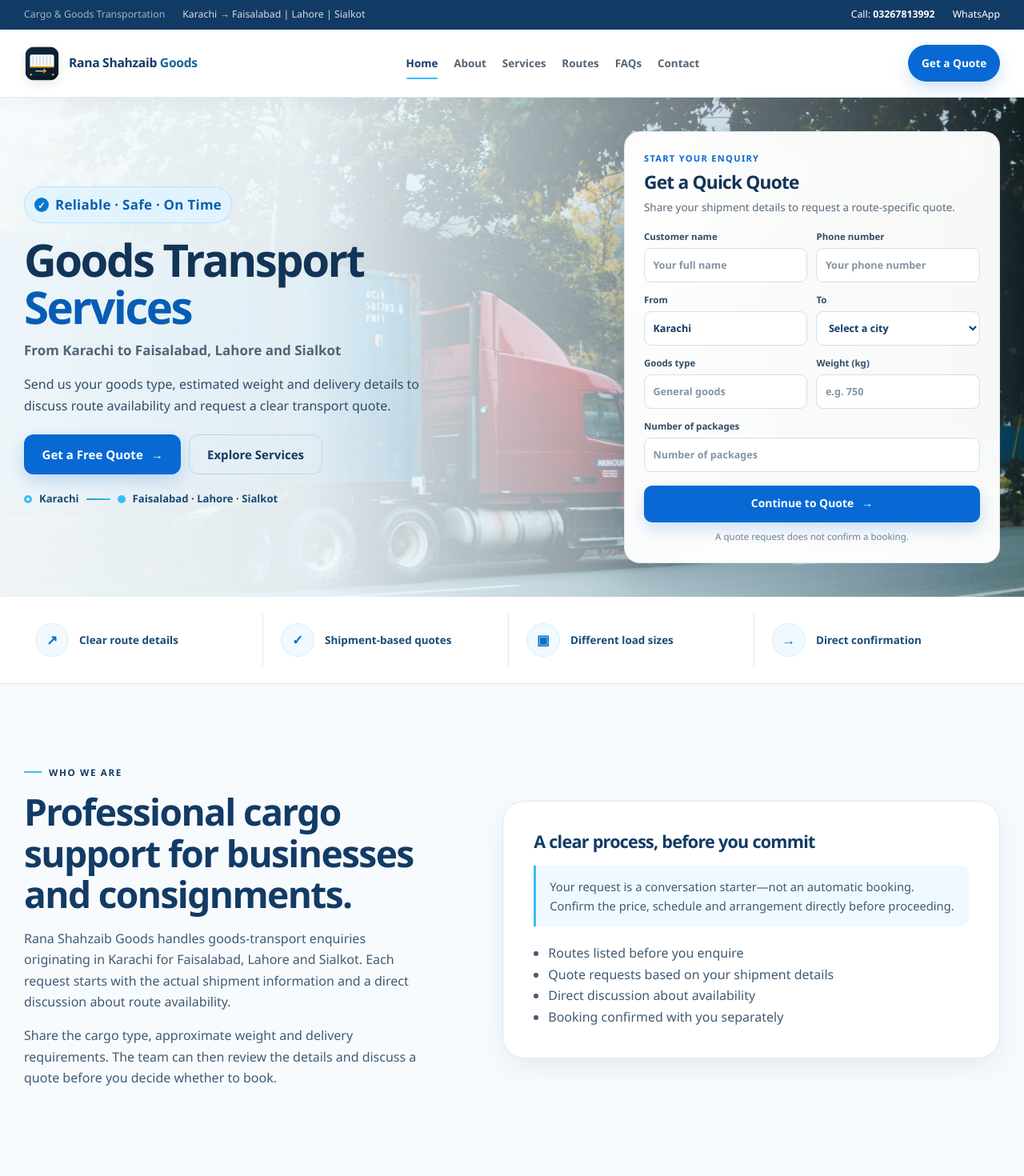
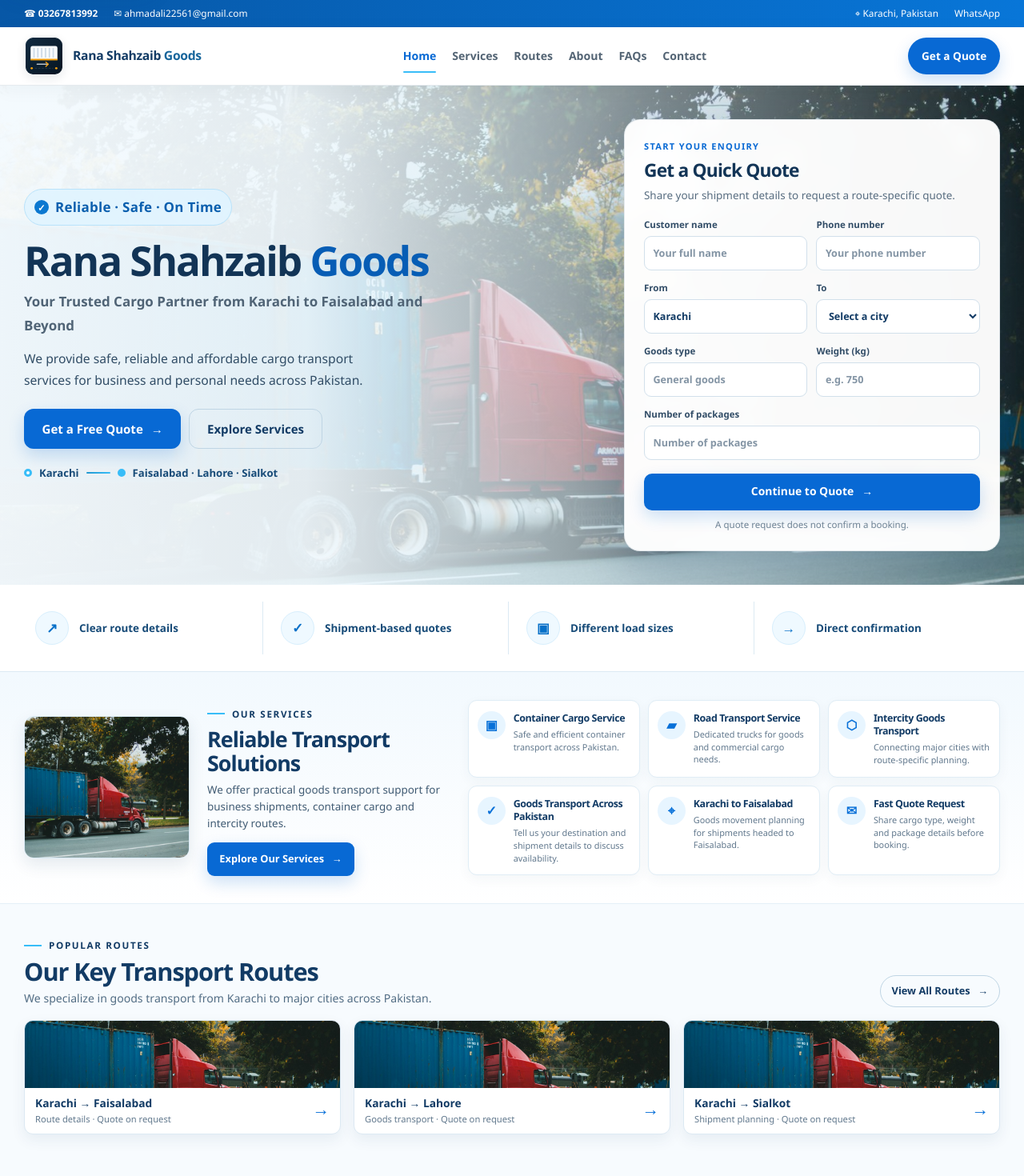
Before and after one commit to ranaahmad22561/rana-shazaib-goods-website, a Next.js app: page / in a window 1280 px wide. Shown: the top 1470 px of the page at 80% size. Built offline with nearby package versions, Linux system fonts and the light colour scheme.

Commit message:
Refine Design 1 homepage to match selected cargo UI reference

```diff
--- a/app/page.tsx
+++ b/app/page.tsx
@@ -70,11 +70,11 @@ export default function HomePage() {
           <div className="hero__content">
             <p className="hero__trust-pill"><span aria-hidden="true">✓</span> Reliable · Safe · On Time</p>
             <h1 className="hero__title">
-              Goods Transport <span>Services</span>
+              Rana Shahzaib <span>Goods</span>
             </h1>
-            <p className="hero__route-title">From Karachi to Faisalabad, Lahore and Sialkot</p>
+            <p className="hero__route-title">Your Trusted Cargo Partner from Karachi to Faisalabad and Beyond</p>
             <p>
-              Send us your goods type, estimated weight and delivery details to discuss route availability and request a clear transport quote.
+              We provide safe, reliable and affordable cargo transport services for business and personal needs across Pakistan.
             </p>
             <div className="hero__actions">
               <Link className="btn btn--primary" href="/quote">Get a Free Quote <span aria-hidden="true">→</span></Link>
@@ -157,7 +157,84 @@ export default function HomePage() {
         </div>
       </div>
 
-      <section className="section">
+
+      <section className="section design-services" aria-labelledby="design-services-title">
+        <div className="container design-services__layout">
+          <div className="design-services__intro">
+            <img
+              className="design-services__image"
+              src="/images/container-truck.jpg"
+              alt="Container truck transporting goods on a highway"
+              loading="lazy"
+            />
+            <div className="design-services__copy">
+              <p className="eyebrow">Our services</p>
+              <h2 id="design-services-title">Reliable Transport Solutions</h2>
+              <p>
+                We offer practical goods transport support for business shipments, container cargo and intercity routes.
+              </p>
+              <Link href="/services" className="btn btn--primary">Explore Our Services <span aria-hidden="true">→</span></Link>
+            </div>
+          </div>
+          <div className="design-services__cards">
+            <article className="design-service-card">
+              <span className="design-service-card__icon" aria-hidden="true">▣</span>
+              <div><h3>Container Cargo Service</h3><p>Safe and efficient container transport across Pakistan.</p></div>
+            </article>
+            <article className="design-service-card">
+              <span className="design-service-card__icon" aria-hidden="true">▰</span>
+              <div><h3>Road Transport Service</h3><p>Dedicated trucks for goods and commercial cargo needs.</p></div>
+            </article>
+            <article className="design-service-card">
+              <span className="design-service-card__icon" aria-hidden="true">⬡</span>
+              <div><h3>Intercity Goods Transport</h3><p>Connecting major cities with route-specific planning.</p></div>
+            </article>
+            <article className="design-service-card">
+              <span className="design-service-card__icon" aria-hidden="true">✓</span>
+              <div><h3>Goods Transport Across Pakistan</h3><p>Tell us your destination and shipment details to discuss availability.</p></div>
+            </article>
+            <article className="design-service-card">
+              <span className="design-service-card__icon" aria-hidden="true">⌖</span>
+              <div><h3>Karachi to Faisalabad</h3><p>Goods movement planning for shipments headed to Faisalabad.</p></div>
+            </article>
+            <article className="design-service-card">
+              <span className="design-service-card__icon" aria-hidden="true">✉</span>
+              <div><h3>Fast Quote Request</h3><p>Share cargo type, weight and package details before booking.</p></div>
+            </article>
+          </div>
+        </div>
+      </section>
+
+      <section className="section section--compact design-routes" aria-labelledby="design-routes-title">
+        <div className="container">
+          <div className="design-routes__heading">
+            <div>
+              <p className="eyebrow">Popular routes</p>
+              <h2 id="design-routes-title">Our Key Transport Routes</h2>
+              <p>We specialize in goods transport from Karachi to major cities across Pakistan.</p>
+            </div>
+            <Link href="/routes" className="btn btn--outline">View All Routes <span aria-hidden="true">→</span></Link>
+          </div>
+          <div className="design-routes__grid">
+            {siteConfig.destinations.map((city, index) => (
+              <Link href="/routes" className="design-route-card" key={city}>
+                <img
+                  src="/images/container-truck.jpg"
+                  alt={`Container truck transport route from Karachi to ${city}`}
+                  loading="lazy"
+                  className={`design-route-card__image design-route-card__image--${index + 1}`}
+                />
+                <span className="design-route-card__copy">
+                  <strong>Karachi → {city}</strong>
+                  <small>{index === 0 ? 'Route details · Quote on request' : index === 1 ? 'Goods transport · Quote on request' : 'Shipment planning · Quote on request'}</small>
+                </span>
+                <span className="design-route-card__arrow" aria-hidden="true">→</span>
+              </Link>
+            ))}
+          </div>
+        </div>
+      </section>
+<section className="section">
         <div className="container two-col">
           <div>
             <p className="eyebrow">Who we are</p>
@@ -216,55 +293,6 @@ export default function HomePage() {
         </div>
       </section>
 
-      <section className="section">
-        <div className="container">
-          <div className="section-header">
-            <p className="eyebrow">Our services</p>
-            <h2>Reliable Transport Solutions</h2>
-            <p>Goods transport support for business shipments, container cargo and intercity routes.</p>
-          </div>
-          <div className="card-grid">
-            <article className="service-card">
-              <div className="service-card__icon">📦</div>
-              <h3>General Goods Transport</h3>
-              <p>Movement for standard commercial items and regular goods shipments from Karachi.</p>
-              <Link href="/services" className="btn btn--outline">Learn More</Link>
-            </article>
-            <article className="service-card">
-              <div className="service-card__icon">🚛</div>
-              <h3>Larger Shipments</h3>
-              <p>Share the load size and any special handling needs so availability can be checked before you book.</p>
-              <Link href="/services" className="btn btn--outline">Learn More</Link>
-            </article>
-            <article className="service-card">
-              <div className="service-card__icon">📍</div>
-              <h3>Karachi to Faisalabad</h3>
-              <p>Goods movement planning for shipments heading to Faisalabad with clear route details.</p>
-              <Link href="/routes" className="btn btn--outline">View Route</Link>
-            </article>
-            <article className="service-card">
-              <div className="service-card__icon">🛣️</div>
-              <h3>Karachi to Lahore</h3>
-              <p>Reliable route support for cargo requests headed to Lahore and surrounding business needs.</p>
-              <Link href="/routes" className="btn btn--outline">View Route</Link>
-            </article>
-            <article className="service-card">
-              <div className="service-card__icon">🏙️</div>
-              <h3>Karachi to Sialkot</h3>
-              <p>Support for cargo movement to Sialkot with practical planning for goods and load details.</p>
-              <Link href="/routes" className="btn btn--outline">View Route</Link>
-            </article>
-            <article className="service-card">
-              <div className="service-card__icon">✉️</div>
-              <h3>Fast Quote Request</h3>
-              <p>Send your cargo requirement and route information through the WhatsApp enquiry system.</p>
-              <Link href="/quote" className="btn btn--primary">Get a Quote</Link>
-            </article>
-          </div>
-        </div>
-      </section>
-
-
       <section className="section section--compact" aria-labelledby="why-choose-us-title">
         <div className="container">
           <div className="section-header">
@@ -318,32 +346,6 @@ export default function HomePage() {
                 Route availability, charges, timing and final booking are confirmed with you directly. A quote request alone does not confirm a shipment.
               </p>
             </aside>
-          </div>
-        </div>
-      </section>
-
-      <section className="section section--compact">
-        <div className="container">
-          <div className="route-banner">
-            <p className="eyebrow">Most requested routes</p>
-            <h2>Choose your destination from Karachi.</h2>
-            <div className="route-map">
-              <div className="city">
-                <span className="city-dot" />
-                <strong>Karachi</strong>
-                <small>Goods collected</small>
-              </div>
-              <div className="map-line" />
-              <div className="city city-end">
-                <span className="city-dot" />
-                <strong>Faisalabad</strong>
-                <small>Goods delivered</small>
-              </div>
-            </div>
-            <div className="route-cta-row">
-              <Link href="/routes" className="btn btn--primary">View All Routes</Link>
-              <Link href="/quote" className="btn btn--outline">Request Shipment Quote</Link>
-            </div>
           </div>
         </div>
       </section>
--- a/components/site-header.tsx
+++ b/components/site-header.tsx
@@ -7,9 +7,9 @@ import { siteConfig } from '@/lib/site';
 
 const navLinks = [
   { href: '/', label: 'Home' },
-  { href: '/about', label: 'About' },
   { href: '/services', label: 'Services' },
   { href: '/routes', label: 'Routes' },
+  { href: '/about', label: 'About' },
   { href: '/faqs', label: 'FAQs' },
   { href: '/contact', label: 'Contact' },
 ];
@@ -38,13 +38,11 @@ export function SiteHeader() {
       <div className="site-topbar">
         <div className="site-topbar__inner container">
           <div className="site-topbar__links">
-            <span>Cargo &amp; Goods Transportation</span>
-            <span>Karachi → Faisalabad | Lahore | Sialkot</span>
+            <a href={`tel:+92${siteConfig.phone.replace(/^0/, '')}`} aria-label="Call Rana Shahzaib Goods">☎ <strong>{siteConfig.phone}</strong></a>
+            <a href={`mailto:${siteConfig.email}`}>✉ {siteConfig.email}</a>
           </div>
           <div className="site-topbar__meta">
-            <a href={`tel:+92${siteConfig.phone.replace(/^0/, '')}`}>
-              Call: <strong>{siteConfig.phone}</strong>
-            </a>
+            <span>⌖ Karachi, Pakistan</span>
             <a href={`https://wa.me/${siteConfig.whatsapp}`} target="_blank" rel="noreferrer">WhatsApp</a>
           </div>
         </div>
--- a/css/site.css
+++ b/css/site.css
@@ -1531,3 +1531,206 @@ ul { color: var(--ink-soft); }
     transition: none !important;
   }
 }
+
+
+/* Final Design 1 refinement — follow the selected cargo homepage reference. */
+.site-topbar {
+  background: linear-gradient(90deg, #0757a6 0%, #0876d8 100%);
+  color: rgba(255,255,255,.94);
+}
+.site-topbar__inner { min-height: 34px; font-size: .74rem; }
+.site-topbar__links, .site-topbar__meta { gap: 20px; }
+.site-topbar__links a, .site-topbar__meta a, .site-topbar__meta span {
+  color: #fff;
+  white-space: nowrap;
+}
+.site-topbar__links a:hover, .site-topbar__meta a:hover { color: #d4efff; }
+.site-header__inner { min-height: 72px; }
+.site-header .brand__logo { width: 50px; height: 50px; }
+.site-header .nav a { font-size: .88rem; font-weight: 750; }
+.site-header .nav a.is-current { color: #0869d4; }
+.hero--design-one .hero__title {
+  max-width: 650px;
+  font-size: clamp(2.65rem, 4vw, 3.7rem);
+  letter-spacing: -.04em;
+}
+.hero--design-one .hero__title span {
+  display: inline;
+  color: #075db5;
+}
+.hero__route-title {
+  max-width: 610px;
+  font-size: clamp(1.15rem, 1.85vw, 1.65rem);
+  line-height: 1.28;
+}
+.hero--design-one .hero__content > p:not(.eyebrow):not(.hero__trust-pill):not(.hero__route-title) {
+  max-width: 470px;
+  font-size: .98rem;
+}
+.design-services {
+  padding-top: 34px;
+  padding-bottom: 34px;
+  background: linear-gradient(180deg, #f2f9fe 0%, #ffffff 100%);
+  border-bottom: 1px solid #e5f0f7;
+}
+.design-services__layout {
+  display: grid;
+  grid-template-columns: minmax(0, .95fr) minmax(0, 1.2fr);
+  gap: 28px;
+  align-items: center;
+}
+.design-services__intro {
+  min-width: 0;
+  display: grid;
+  grid-template-columns: minmax(0, .82fr) minmax(0, 1.18fr);
+  align-items: center;
+  gap: 22px;
+}
+.design-services__image {
+  width: 100%;
+  height: 178px;
+  object-fit: cover;
+  object-position: center;
+  border-radius: 12px;
+  border: 1px solid #d9eaf6;
+  box-shadow: 0 8px 20px rgba(18,59,101,.1);
+}
+.design-services__copy .eyebrow { margin-bottom: 7px; }
+.design-services__copy h2 {
+  margin-bottom: 8px;
+  font-size: clamp(1.45rem, 2.1vw, 2rem);
+  line-height: 1.12;
+}
+.design-services__copy p:not(.eyebrow) {
+  margin: 0 0 13px;
+  color: #405b73;
+  font-size: .84rem;
+  line-height: 1.55;
+}
+.design-services__copy .btn {
+  min-height: 42px;
+  padding: .65rem .9rem;
+  font-size: .8rem;
+  border-radius: 9px;
+}
+.design-services__cards {
+  display: grid;
+  min-width: 0;
+  grid-template-columns: repeat(3, minmax(0, 1fr));
+  gap: 10px;
+}
+.design-service-card {
+  display: flex;
+  min-width: 0;
+  min-height: 94px;
+  align-items: flex-start;
+  gap: 10px;
+  padding: 13px 11px;
+  border: 1px solid #e0edf6;
+  border-radius: 11px;
+  background: #fff;
+  box-shadow: 0 5px 16px rgba(18,59,101,.045);
+}
+.design-service-card__icon {
+  display: grid;
+  width: 35px;
+  height: 35px;
+  flex: 0 0 35px;
+  place-items: center;
+  border-radius: 50%;
+  color: #0870d8;
+  background: #e7f5ff;
+  font-size: 1rem;
+  font-weight: 900;
+}
+.design-service-card h3 {
+  margin: 1px 0 4px;
+  font-size: .78rem;
+  line-height: 1.3;
+}
+.design-service-card p {
+  margin: 0;
+  color: #61788d;
+  font-size: .68rem;
+  line-height: 1.45;
+}
+.design-routes { padding-top: 34px; padding-bottom: 38px; }
+.design-routes__heading {
+  display: flex;
+  align-items: flex-end;
+  justify-content: space-between;
+  gap: 22px;
+  margin-bottom: 16px;
+}
+.design-routes__heading .eyebrow { margin-bottom: 6px; }
+.design-routes__heading h2 { margin-bottom: 4px; font-size: clamp(1.6rem, 2.4vw, 2.15rem); }
+.design-routes__heading p:not(.eyebrow) { margin: 0; color: #526d84; font-size: .88rem; }
+.design-routes__heading .btn { flex: 0 0 auto; min-height: 40px; padding: .6rem .85rem; font-size: .8rem; }
+.design-routes__grid { display: grid; grid-template-columns: repeat(3, minmax(0, 1fr)); gap: 16px; }
+.design-route-card {
+  display: block;
+  position: relative;
+  min-width: 0;
+  overflow: hidden;
+  border: 1px solid #dce9f3;
+  border-radius: 11px;
+  background: #fff;
+  box-shadow: 0 7px 18px rgba(18,59,101,.07);
+  transition: transform .2s ease, box-shadow .2s ease;
+}
+.design-route-card:hover { transform: translateY(-2px); box-shadow: 0 12px 25px rgba(18,59,101,.12); }
+.design-route-card__image { width: 100%; height: 84px; object-fit: cover; object-position: center 52%; }
+.design-route-card__image--1 { object-position: 30% 50%; }
+.design-route-card__image--2 { object-position: 52% 50%; }
+.design-route-card__image--3 { object-position: 75% 50%; }
+.design-route-card__copy { display: grid; gap: 3px; padding: 10px 40px 11px 13px; }
+.design-route-card__copy strong { color: #123b65; font-size: .86rem; line-height: 1.3; }
+.design-route-card__copy small { color: #61788d; font-size: .7rem; line-height: 1.4; }
+.design-route-card__arrow {
+  position: absolute;
+  right: 13px;
+  bottom: 14px;
+  color: #0870d8;
+  font-size: 1.35rem;
+  font-weight: 800;
+}
+@media (max-width: 1050px) {
+  .design-services__layout { grid-template-columns: 1fr; gap: 20px; }
+  .design-services__intro { grid-template-columns: minmax(180px, .65fr) minmax(0, 1fr); }
+  .design-services__image { height: 190px; }
+}
+@media (max-width: 760px) {
+  .site-topbar__inner { align-items: flex-start; gap: 7px; padding-top: 8px; padding-bottom: 8px; }
+  .site-topbar__links, .site-topbar__meta { flex-wrap: wrap; gap: 5px 12px; font-size: .68rem; }
+  .site-header__inner { min-height: 66px; }
+  .hero--design-one .hero__title { font-size: clamp(2.25rem, 9vw, 3.2rem); }
+  .design-services { padding-top: 28px; padding-bottom: 28px; }
+  .design-services__intro { grid-template-columns: minmax(0, .85fr) minmax(0, 1.15fr); gap: 15px; }
+  .design-services__image { height: 165px; }
+  .design-services__cards { grid-template-columns: repeat(2, minmax(0, 1fr)); gap: 10px; }
+  .design-service-card { min-height: 96px; padding: 12px 10px; }
+  .design-routes__heading { align-items: flex-start; }
+  .design-routes__grid { grid-template-columns: repeat(2, minmax(0, 1fr)); gap: 12px; }
+  .design-route-card__image { height: 78px; }
+}
+@media (max-width: 480px) {
+  .site-topbar__inner { flex-direction: column; }
+  .site-topbar__links, .site-topbar__meta { width: 100%; justify-content: space-between; }
+  .site-topbar__links a, .site-topbar__meta a, .site-topbar__meta span { white-space: normal; overflow-wrap: anywhere; }
+  .site-header .brand__logo { width: 40px; height: 40px; }
+  .site-header .brand__text { font-size: .82rem; }
+  .design-services__intro { grid-template-columns: 1fr; }
+  .design-services__image { height: 190px; }
+  .design-services__cards { grid-template-columns: 1fr; }
+  .design-service-card { min-height: 0; }
+  .design-routes__heading { flex-direction: column; align-items: stretch; }
+  .design-routes__heading .btn { width: 100%; }
+  .design-routes__grid { grid-template-columns: 1fr; }
+  .design-route-card { display: grid; grid-template-columns: 112px 1fr; align-items: stretch; }
+  .design-route-card__image { height: 100%; min-height: 78px; }
+  .design-route-card__copy { align-content: center; padding: 10px 32px 10px 11px; }
+  .design-route-card__arrow { right: 10px; bottom: 50%; transform: translateY(50%); }
+}
+@media (prefers-reduced-motion: reduce) {
+  .design-route-card { transition: none !important; }
+}
```
